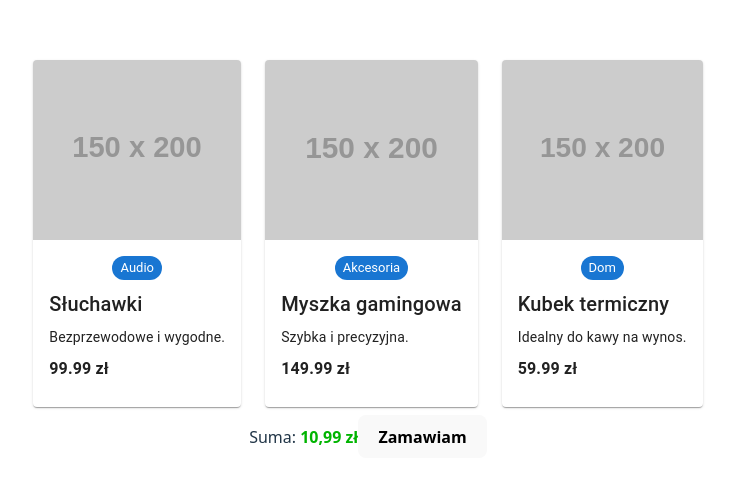
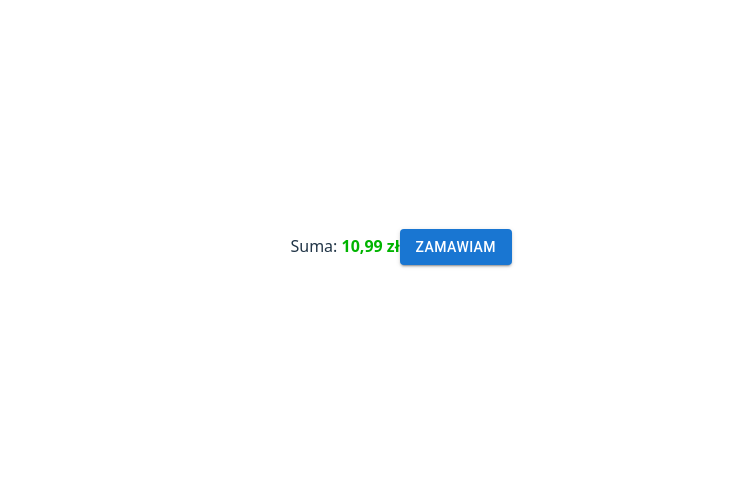
Before and after one commit to m1rageLA/internet-store, a React (Vite) app: page / in a window 1280 px wide. Shown: the part 161-644 px from the top of the page, without its empty margins (272-1007 px from the left). Built offline with nearby package versions, Linux system fonts and the light colour scheme.

Commit message:
Structured table of products

```diff
--- a/src/App.jsx
+++ b/src/App.jsx
@@ -7,22 +7,19 @@ function App() {
     {
       price: 99.99,
       title: 'Słuchawki',
-      description: 'Bezprzewodowe i wygodne.',
-      category: 'Audio',
+      amount: 1,
       image: '',
     },
     {
       price: 149.99,
       title: 'Myszka gamingowa',
-      description: 'Szybka i precyzyjna.',
-      category: 'Akcesoria',
+      amount: 1,
       image: '',
     },
     {
       price: 59.99,
       title: 'Kubek termiczny',
-      description: 'Idealny do kawy na wynos.',
-      category: 'Dom',
+      amount: 2,
       image: '',
     },
   ];
--- a/src/Checkout.jsx
+++ b/src/Checkout.jsx
@@ -1,24 +1,26 @@
 import React, {useState} from "react";
-import { Grid, Container } from '@mui/material';
+import { Box, Container, Button, Paper, TableContainer, Table, TableBody, TableCell, TableRow } from '@mui/material';
 import CheckoutItem from "./CheckoutItem.jsx";
 
 const Checkout = ({ products }) => {
     const [product_sum, product_sum_set] = useState(0);
 
     return (
-        <Container sx={{ mt: 4, maxWidth: '1200px' }}>
-        <Grid container spacing={1}>  {}
-            {products.map((product, index) => (
-                <CheckoutItem {...product} />
-            ))}
-        </Grid>
-            <div>
+        <Box sx={{ maxWidth: 800, mx: 'auto', p: 2 }}>
+            <TableContainer component={Paper}>
+                <Table>
+                    <TableBody>
+                        <TableRow></TableRow>
+                    </TableBody>
+                </Table>
+            </TableContainer>
+            <Box sx={{ textAlign: 'right', mt: 2 }}>
                 {/* Sum */}
-                Suma: <span class="priceTag"><b>10,99 zł</b></span>
+                Suma: <span className="priceTag"><b>10,99 zł</b></span>
                 {/* Next button */}
-                <button type="button" class="btn btn-success"><strong>Zamawiam</strong></button>
-            </div>
-        </Container>
+                <Button variant="contained">Zamawiam</Button>
+            </Box>
+        </Box>
     );
 }
 
--- a/src/CheckoutItem.jsx
+++ b/src/CheckoutItem.jsx
@@ -4,7 +4,7 @@ import { Card, CardMedia, CardContent, Typography, Box, Chip } from '@mui/materi
 const CheckoutItem = ({ price, title, description, category, image }) => {
 
     return (
-        <Card sx={{ maxWidth: 300, m: 1 }}>
+        <Card sx={{ maxWidth: 600, m: 1 }}>
         <CardMedia
             component="img"
             height="180"
```
